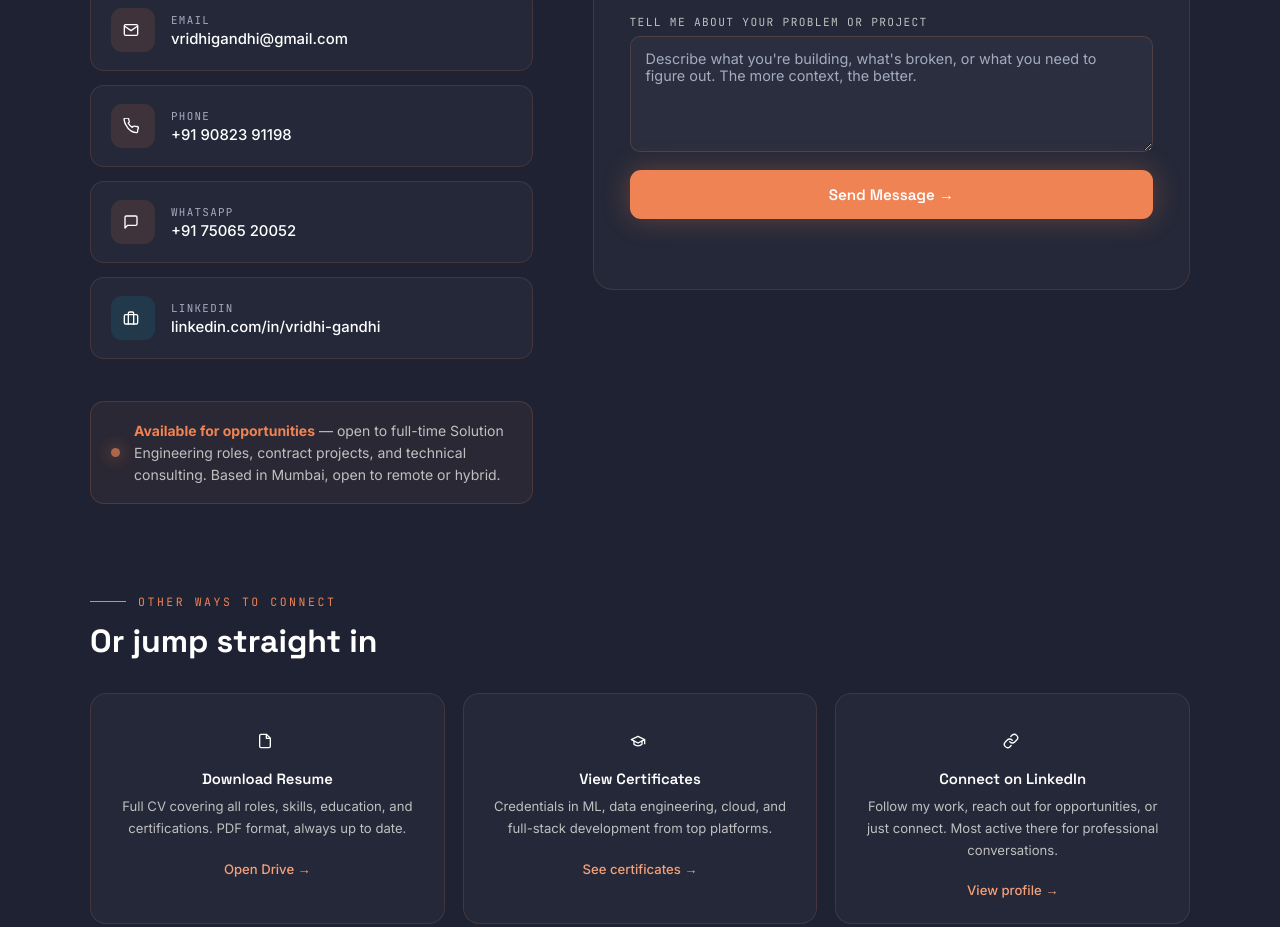
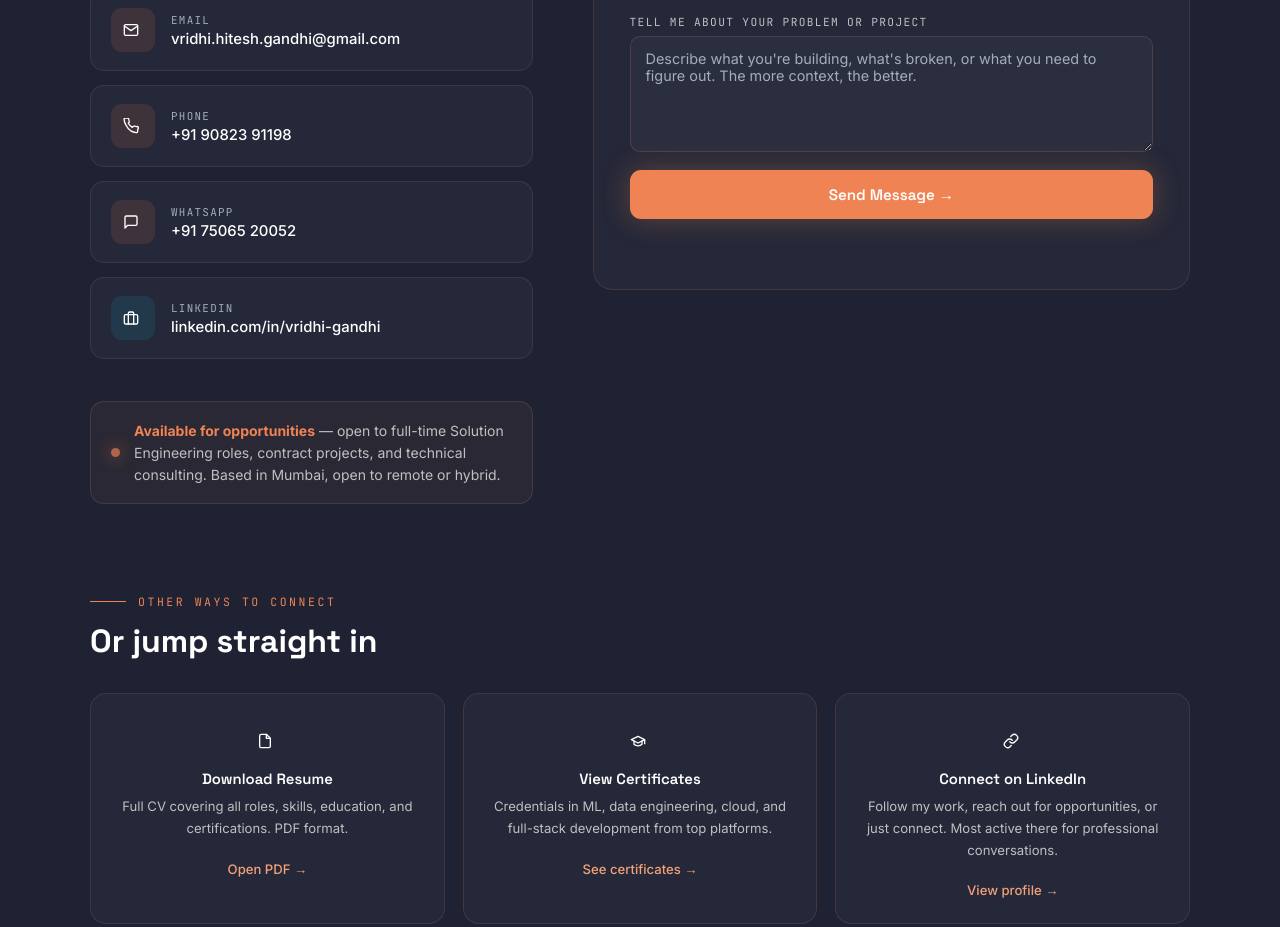
Before and after one commit to VridhiGandhi/VridhiGandhi.github.io, a plain HTML site: page contact.html in a window 1280 px wide. Shown: the part 831-1758 px from the top of the page. Drawn offline with Linux system fonts and the light colour scheme.

Commit message:
Add resume PDF and link it directly; use a single contact email across the site

```diff
--- a/contact.html
+++ b/contact.html
@@ -154,13 +154,13 @@
         <li><a href="services.html">Services</a></li>
         <li><a href="certificates.html">Certificates</a></li>
         <li><a href="contact.html" class="active">Contact</a></li>
-        <li><a href="https://drive.google.com/drive/folders/1LHYwRn99KIHiLJ03FCHgDaPhYPWlSUh6?usp=sharing" class="nav-cta" target="_blank">Resume ↓</a></li>
+        <li><a href="Vridhi_Gandhi_Resume.pdf" class="nav-cta" target="_blank" rel="noopener">Resume ↓</a></li>
     </ul>
     <div class="hamburger" id="hbg" onclick="document.getElementById('mmenu').classList.toggle('open')"><span></span><span></span><span></span></div>
 </nav>
 <div class="mobile-menu" id="mmenu">
     <a href="about.html">About</a><a href="services.html">Services</a><a href="certificates.html">Certificates</a><a href="contact.html">Contact</a>
-    <a href="https://drive.google.com/drive/folders/1LHYwRn99KIHiLJ03FCHgDaPhYPWlSUh6?usp=sharing" target="_blank">Resume ↓</a>
+    <a href="Vridhi_Gandhi_Resume.pdf" target="_blank" rel="noopener">Resume ↓</a>
 </div>
 
 <div class="page-hero">
@@ -178,9 +178,9 @@
             <h2 class="ci-h2">Start a<br>conversation.</h2>
             <p class="ci-sub">I work best when I understand the full problem. No pitch decks needed — just tell me what you're trying to build or fix, and we'll figure out the right approach together.</p>
             <div class="ci-channels">
-                <a href="mailto:vridhigandhi@gmail.com" class="ch-row ch-email">
+                <a href="mailto:vridhi.hitesh.gandhi@gmail.com" class="ch-row ch-email">
                     <div class="ch-icon"><svg xmlns="http://www.w3.org/2000/svg" width="16" height="16" viewBox="0 0 24 24" fill="none" stroke="currentColor" stroke-width="2" stroke-linecap="round" stroke-linejoin="round" style="display:inline-block;vertical-align:middle;margin-right:4px"><path d="M4 4h16c1.1 0 2 .9 2 2v12c0 1.1-.9 2-2 2H4c-1.1 0-2-.9-2-2V6c0-1.1.9-2 2-2z"/><polyline points="22,6 12,13 2,6"/></svg>️</div>
-                    <div><div class="ch-label">Email</div><div class="ch-val">vridhigandhi@gmail.com</div></div>
+                    <div><div class="ch-label">Email</div><div class="ch-val">vridhi.hitesh.gandhi@gmail.com</div></div>
                 </a>
                 <a href="tel:+919082391198" class="ch-row ch-phone">
                     <div class="ch-icon"><svg xmlns="http://www.w3.org/2000/svg" width="16" height="16" viewBox="0 0 24 24" fill="none" stroke="currentColor" stroke-width="2" stroke-linecap="round" stroke-linejoin="round" style="display:inline-block;vertical-align:middle;margin-right:4px"><path d="M22 16.92v3a2 2 0 0 1-2.18 2 19.79 19.79 0 0 1-8.63-3.07A19.5 19.5 0 0 1 4.69 11 19.79 19.79 0 0 1 1.61 2.38 2 2 0 0 1 3.59.18h3a2 2 0 0 1 2 1.72c.127.96.361 1.903.7 2.81a2 2 0 0 1-.45 2.11L7.91 7.91a16 16 0 0 0 6.09 6.09l1.19-1.19a2 2 0 0 1 2.11-.45c.907.339 1.85.573 2.81.7A2 2 0 0 1 22 16.92z"/></svg></div>
@@ -247,8 +247,8 @@
             <div class="qa-card rv">
                 <div class="qa-icon"><svg xmlns="http://www.w3.org/2000/svg" width="16" height="16" viewBox="0 0 24 24" fill="none" stroke="currentColor" stroke-width="2" stroke-linecap="round" stroke-linejoin="round" style="display:inline-block;vertical-align:middle;margin-right:4px"><path d="M14 2H6a2 2 0 0 0-2 2v16a2 2 0 0 0 2 2h12a2 2 0 0 0 2-2V8z"/><polyline points="14 2 14 8 20 8"/></svg></div>
                 <div class="qa-title">Download Resume</div>
-                <div class="qa-text">Full CV covering all roles, skills, education, and certifications. PDF format, always up to date.</div>
-                <a href="https://drive.google.com/drive/folders/1LHYwRn99KIHiLJ03FCHgDaPhYPWlSUh6?usp=sharing" target="_blank" class="qa-link">Open Drive →</a>
+                <div class="qa-text">Full CV covering all roles, skills, education, and certifications. PDF format.</div>
+                <a href="Vridhi_Gandhi_Resume.pdf" target="_blank" rel="noopener" class="qa-link">Open PDF →</a>
             </div>
             <div class="qa-card rv">
                 <div class="qa-icon"><svg xmlns="http://www.w3.org/2000/svg" width="16" height="16" viewBox="0 0 24 24" fill="none" stroke="currentColor" stroke-width="2" stroke-linecap="round" stroke-linejoin="round" style="display:inline-block;vertical-align:middle;margin-right:4px"><path d="M22 10v6M2 10l10-5 10 5-10 5z"/><path d="M6 12v5c3 3 9 3 12 0v-5"/></svg></div>
@@ -273,7 +273,7 @@
             <li><a href="index.html">Home</a></li><li><a href="about.html">About</a></li><li><a href="services.html">Services</a></li><li><a href="certificates.html">Certificates</a></li><li><a href="contact.html">Contact</a></li>
         </ul>
         <div class="foot-soc">
-            <a href="mailto:vridhigandhi@gmail.com" class="soc-btn"><svg xmlns="http://www.w3.org/2000/svg" width="16" height="16" viewBox="0 0 24 24" fill="none" stroke="currentColor" stroke-width="2" stroke-linecap="round" stroke-linejoin="round" style="display:inline-block;vertical-align:middle;margin-right:4px"><path d="M4 4h16c1.1 0 2 .9 2 2v12c0 1.1-.9 2-2 2H4c-1.1 0-2-.9-2-2V6c0-1.1.9-2 2-2z"/><polyline points="22,6 12,13 2,6"/></svg>️</a>
+            <a href="mailto:vridhi.hitesh.gandhi@gmail.com" class="soc-btn"><svg xmlns="http://www.w3.org/2000/svg" width="16" height="16" viewBox="0 0 24 24" fill="none" stroke="currentColor" stroke-width="2" stroke-linecap="round" stroke-linejoin="round" style="display:inline-block;vertical-align:middle;margin-right:4px"><path d="M4 4h16c1.1 0 2 .9 2 2v12c0 1.1-.9 2-2 2H4c-1.1 0-2-.9-2-2V6c0-1.1.9-2 2-2z"/><polyline points="22,6 12,13 2,6"/></svg>️</a>
             <a href="https://www.linkedin.com/in/vridhi-gandhi/" class="soc-btn" target="_blank"><svg xmlns="http://www.w3.org/2000/svg" width="16" height="16" viewBox="0 0 24 24" fill="none" stroke="currentColor" stroke-width="2" stroke-linecap="round" stroke-linejoin="round" style="display:inline-block;vertical-align:middle;margin-right:4px"><rect x="2" y="7" width="20" height="14" rx="2" ry="2"/><path d="M16 21V5a2 2 0 0 0-2-2h-4a2 2 0 0 0-2 2v16"/></svg></a>
             <a href="https://wa.me/917506520052" class="soc-btn" target="_blank"><svg xmlns="http://www.w3.org/2000/svg" width="16" height="16" viewBox="0 0 24 24" fill="none" stroke="currentColor" stroke-width="2" stroke-linecap="round" stroke-linejoin="round" style="display:inline-block;vertical-align:middle;margin-right:4px"><path d="M21 15a2 2 0 0 1-2 2H7l-4 4V5a2 2 0 0 1 2-2h14a2 2 0 0 1 2 2z"/></svg></a>
             <a href="https://www.instagram.com/__yomadic__/" class="soc-btn" target="_blank"><svg xmlns="http://www.w3.org/2000/svg" width="16" height="16" viewBox="0 0 24 24" fill="none" stroke="currentColor" stroke-width="2" stroke-linecap="round" stroke-linejoin="round" style="display:inline-block;vertical-align:middle;margin-right:4px"><path d="M23 19a2 2 0 0 1-2 2H3a2 2 0 0 1-2-2V8a2 2 0 0 1 2-2h4l2-3h6l2 3h4a2 2 0 0 1 2 2z"/><circle cx="12" cy="13" r="4"/></svg></a>
```
Also changed, not shown: about.html (+3 -3 lines), certificates.html (+3 -3 lines), index.html (+5 -5 lines), services.html (+3 -3 lines), 1 other file.
